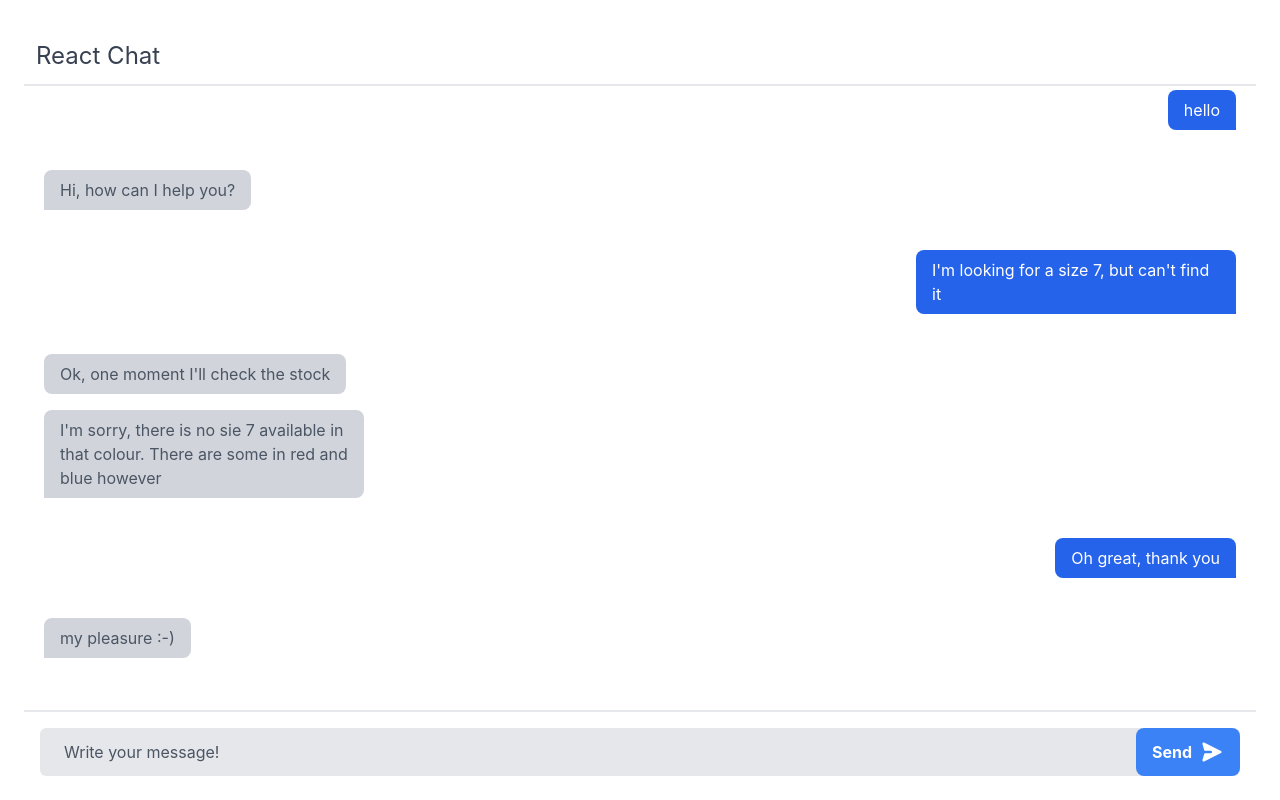
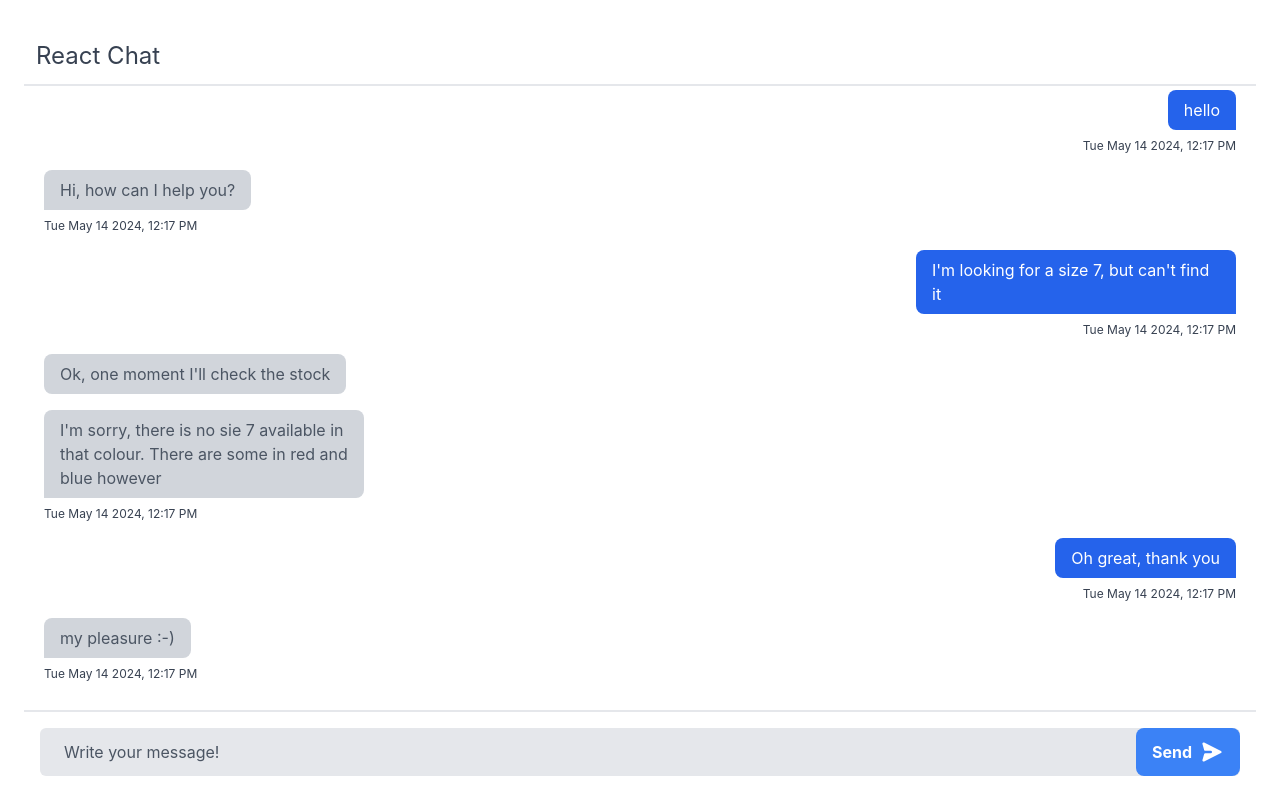
Before and after one commit to shashikant-wagh/powerfront-frontendtest, a React (Vite) app: page / in a window 1280 px wide. Built offline with nearby package versions, Linux system fonts and the light colour scheme.

Commit message:
some cleanup and style updates

```diff
--- a/src/ChatApp.jsx
+++ b/src/ChatApp.jsx
@@ -17,7 +17,7 @@ const formatDateTime = (datetime) => {
   );
 };
 
-function App() {
+function ChatApp() {
   // State for the input message
   const [message, setMessage] = useState("");
   // State for storing chat history
@@ -98,9 +98,9 @@ function App() {
             : "rounded-bl-none";
 
           return (
-            <div key={index} className="chat-message">
+            <div key={index} className="mx-2">
               <div className={`flex items-end ${positionClass}`}>
-                <div className="flex flex-col space-y-2 max-w-xs mx-2 order-2 items-start">
+                <div className="flex flex-col space-y-2 max-w-xs order-2 items-start">
                   <div>
                     <span
                       className={`px-4 py-2 rounded-lg inline-block ${shapeClass} ${colorClass}`}
@@ -113,7 +113,7 @@ function App() {
 
               {chatContinues ? null : (
                 <div
-                  className={`flex items-end  text-xs text-right mt-2 ${positionClass}`}
+                  className={`flex items-end  text-xs text-right mt-2 text-gray-700 ${positionClass}`}
                 >
                   {formatDateTime(chat.datetime)}
                 </div>
@@ -156,4 +156,4 @@ function App() {
   );
 }
 
-export default App;
+export default ChatApp;
```
